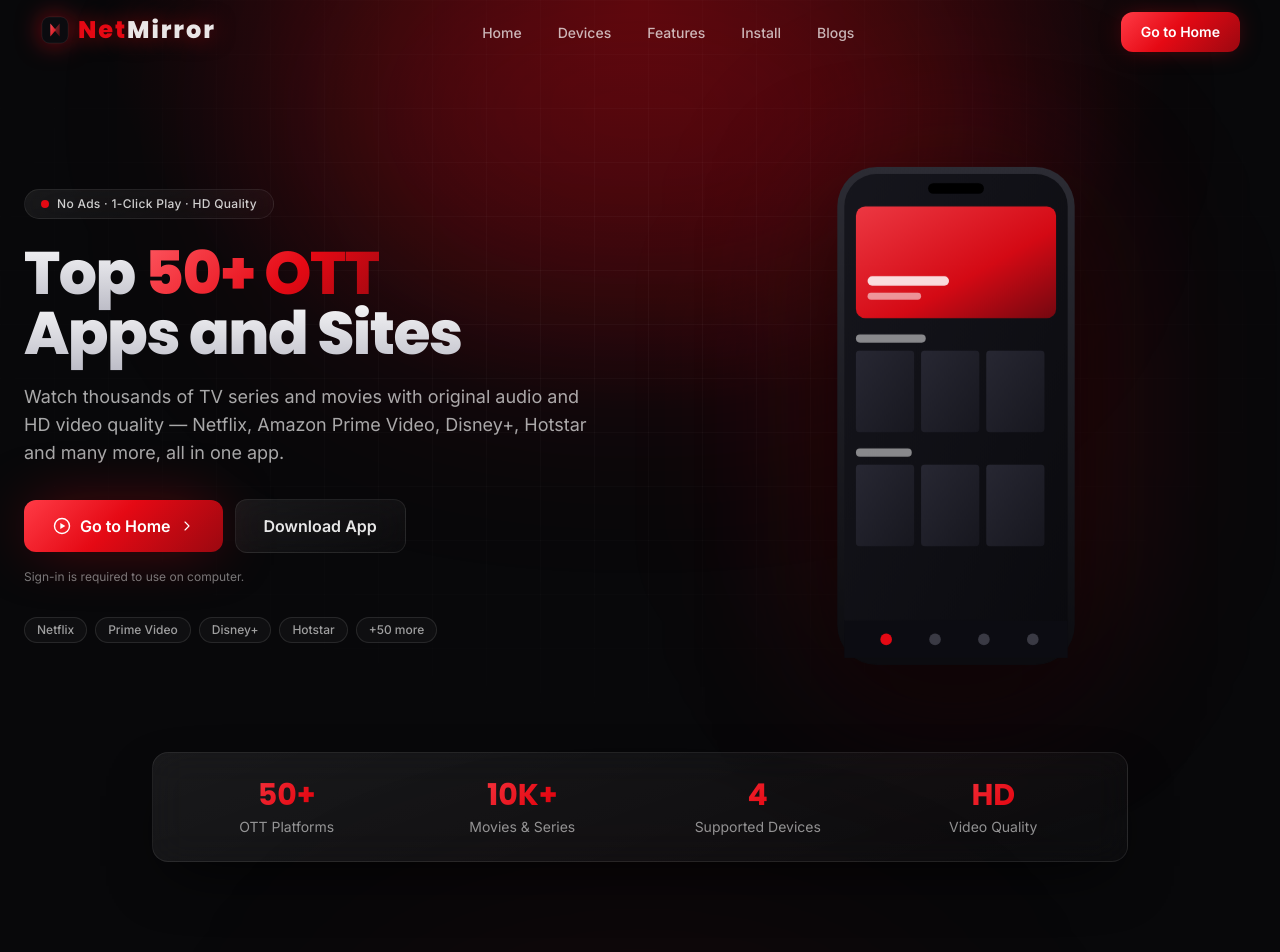
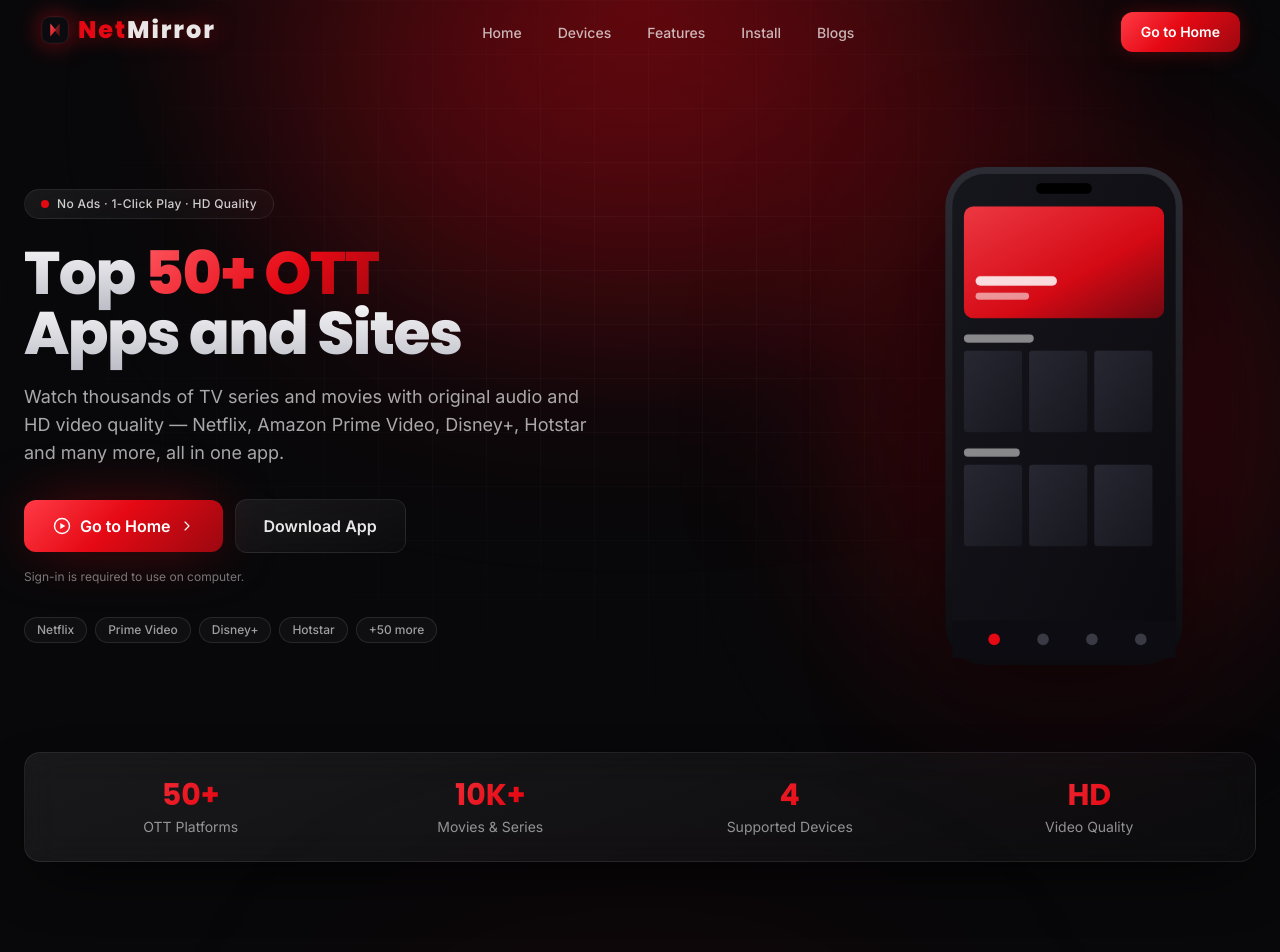
Before and after one commit to sprintooo/netmirror, a Next.js app: page / in a window 1280 px wide. Shown: the top 952 px of the page. Built offline with nearby package versions, Linux system fonts and the light colour scheme.

Commit message:
net mirror fix

```diff
--- a/src/components/Hero.tsx
+++ b/src/components/Hero.tsx
@@ -110,7 +110,7 @@
           initial={{ opacity: 0, scale: 0.92, y: 24 }}
           animate={{ opacity: 1, scale: 1, y: 0 }}
           transition={{ duration: 0.8, delay: 0.15, ease: [0.22, 1, 0.36, 1] }}
-          className="relative mx-auto flex max-w-sm justify-center"
+          className="relative mx-auto flex w-full max-w-sm justify-center lg:mx-0 lg:ml-auto"
         >
           <div className="pointer-events-none absolute inset-0 -z-10 rounded-full bg-brand-500/25 blur-[90px]" />
           <PhoneMockup className="w-56 animate-float drop-shadow-[0_30px_60px_rgba(0,0,0,0.7)] sm:w-64" />
@@ -118,7 +118,7 @@
       </div>
 
       {/* stats */}
-      <div className="relative mx-auto mt-16 max-w-5xl px-4 sm:mt-20 sm:px-6">
+      <div className="relative mx-auto mt-16 max-w-7xl px-4 sm:mt-20 sm:px-6">
         <div className="grid grid-cols-2 gap-3 rounded-2xl glass p-4 shadow-card sm:grid-cols-4 sm:gap-4 sm:p-6">
           {STATS.map((s) => (
             <div key={s.label} className="text-center">
```
